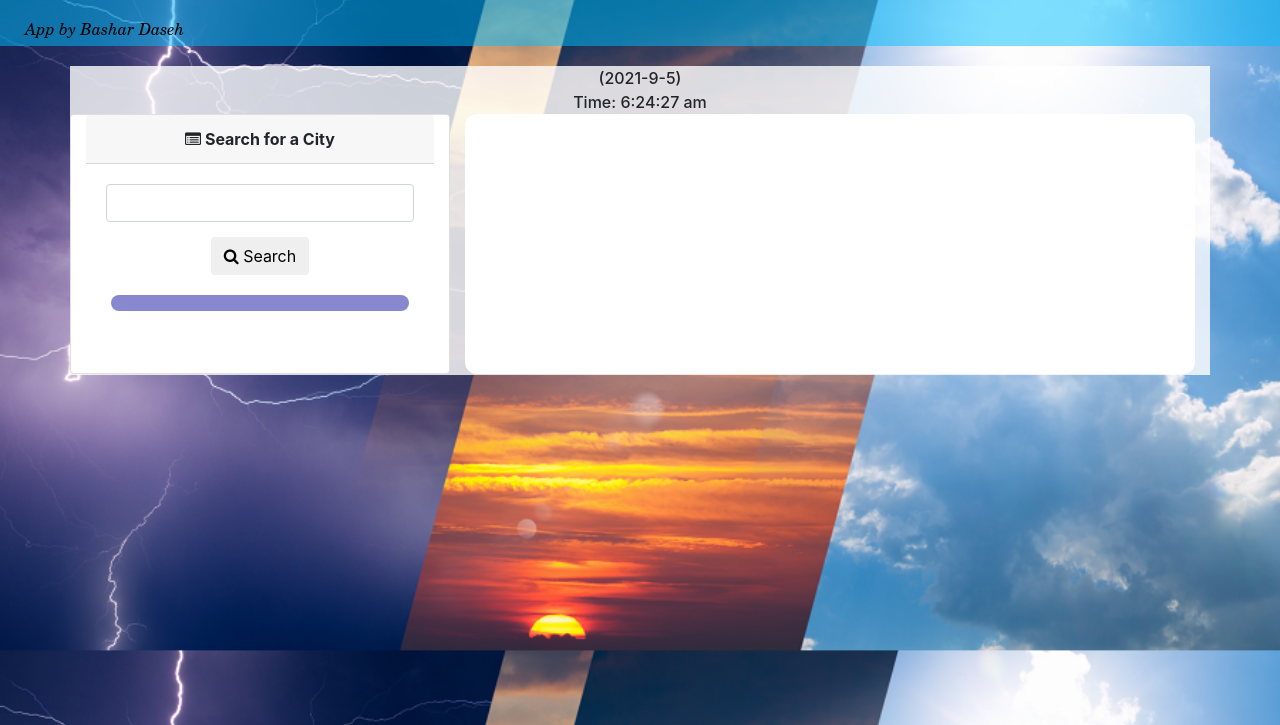
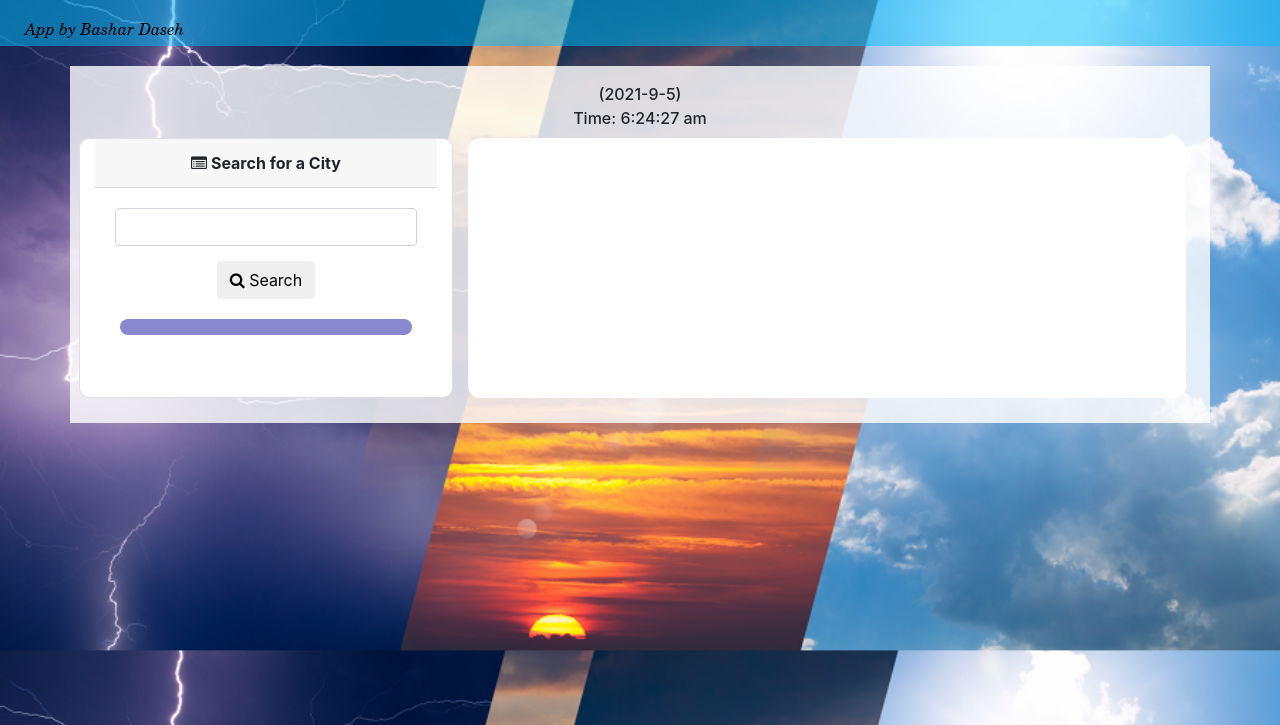
Before and after one commit to bashard001/weather-dashboard, a plain HTML site: page index.html in a window 1280 px wide. Shown: the part 75-800 px from the top of the page. Drawn offline with nearby package versions, Linux system fonts and the light colour scheme.

Commit message:
updated bootstrap classes

```diff
--- a/index.html
+++ b/index.html
@@ -20,14 +20,14 @@
         <h1 class="text-center">Weather Dashboard</h1>
         <h6 style="color: black; font-style: italic;">App by Bashar Daseh</h6>
     </nav>
-    <div class="container" id="start">
+    <div class="container p-3" id="start">
         <div class="row ">
             <div class="col start"></div>
         </div>
 
 
         <!-- Row for Searching Weather Dashboard -->
-        <div class="row">
+        <div class="row p-2">
             <div class="col-lg-4 card">
                 <div class="card-header">
                     <strong>
@@ -55,12 +55,12 @@
             <hr>
             <div class="row">
                 <div class="col five-day"></div>
-            </div>
+
             <div class="container">
                 <div class="five row"></div>
             </div>
         </div>
-
+</div>
     </div>
     <script src="https://cdnjs.cloudflare.com/ajax/libs/jquery/3.2.1/jquery.min.js"></script>
     <script src="js/datetime.js"></script>
--- a/stylesheets/weather.css
+++ b/stylesheets/weather.css
@@ -29,7 +29,7 @@ body{
 #start{
 
     background-color: rgba(255, 255, 255, .8);
-    margin-bottom: 15px;
+
 }
 .start p{
     margin: auto;
@@ -91,3 +91,7 @@ h1{
 div.row.start{
     text-align: center;
 }
+
+.card {
+    border-radius: 10px;
+}
```
